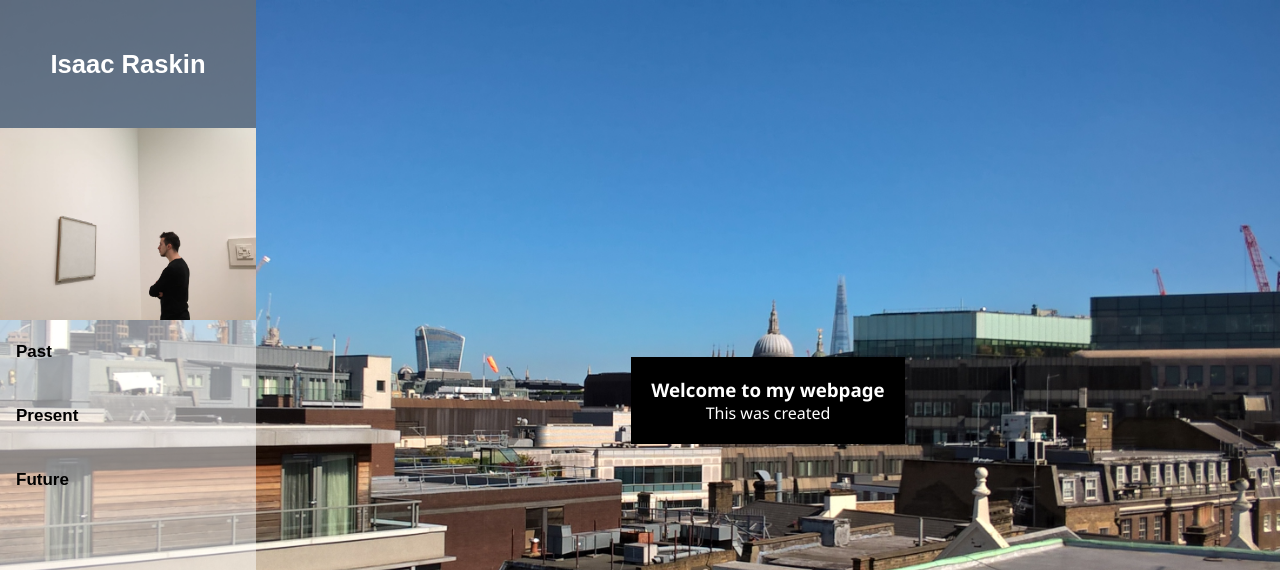
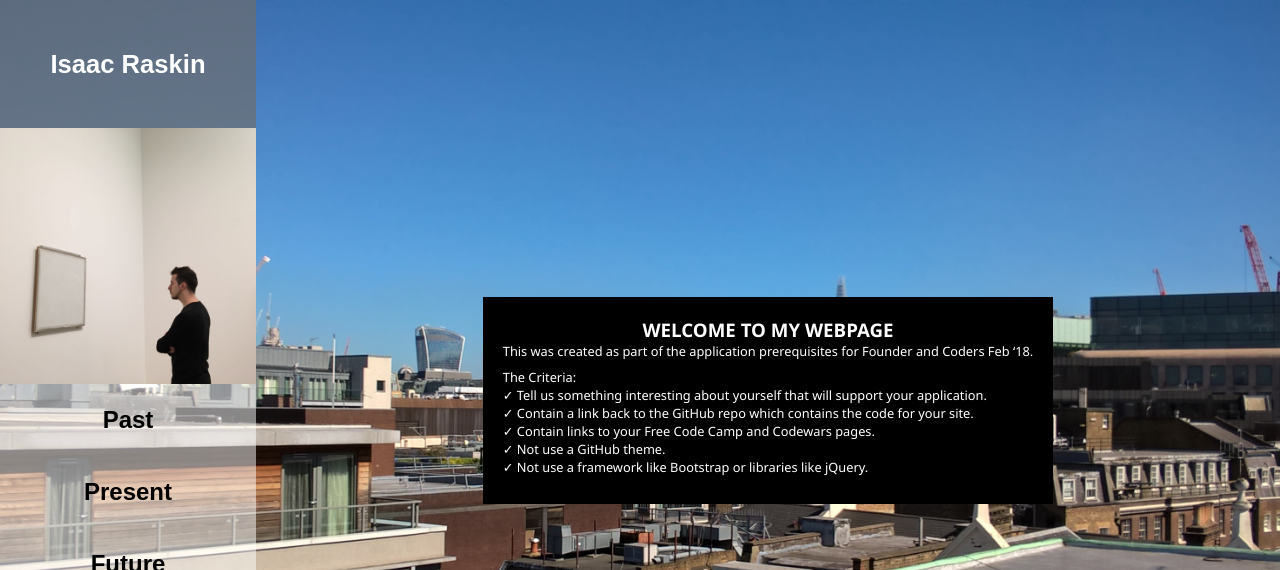
Before and after one commit to i2xzy/i2xzy.github.io, a plain HTML site: page index.html in a window 1280 px wide. Shown: the top 570 px of the page. Drawn offline with Linux system fonts and the light colour scheme.

Commit message:
Merge branch 'master' of https://github.com/i2xzy/i2xzy.github.io
minor changes

```diff
--- a/index.css
+++ b/index.css
@@ -5,6 +5,16 @@
 
 body {
   font-family: "Segoe UI", sans-serif;
+}
+
+h3 {
+  text-transform: uppercase;
+}
+
+p {
+  text-align: left;
+  font-size: 0.8rem;
+  margin-bottom: 0.5rem;
 }
 
 div.tab {
@@ -15,7 +25,6 @@ div.tab {
   display: flex;
   flex-direction: column;
   align-content: space-between;
-
 }
 
 div.tab button {
@@ -27,10 +36,10 @@ div.tab button {
   width: 100%;
   border: none;
   outline: none;
-  text-align: left;
+  text-align: center;
   cursor: pointer;
   transition: 0.3s;
-  font-size: 17px;
+  font-size: 1.5rem;
 }
 
 div.tab button:hover {
@@ -63,6 +72,7 @@ div.tab button.active, div.tab button.active:hover {
   display: flex;
   justify-content: space-around;
   margin-top: 5vw;
+  padding-bottom: 10px;
 }
 
 .link {
--- a/index.html
+++ b/index.html
@@ -9,7 +9,7 @@
 
   <div class="tab">
     <button class="tablinks" onclick="openTab(event, 'home')" id="homebutton">Isaac Raskin</button>
-    <img class=profile src="profile1.jpg">
+    <img class=profile src="profile.jpg">
     <button class="tablinks" onclick="openTab(event, 'past')">Past</button>
     <button class="tablinks" onclick="openTab(event, 'present')">Present</button>
     <button class="tablinks" onclick="openTab(event, 'future')">Future</button>
@@ -30,7 +30,13 @@
     <div class="textarea">
       <div class="text hometext">
         <h3>Welcome to my webpage</h3>
-        <p>This was created </p>
+        <p>This was created as part of the application prerequisites for Founder and Coders Feb ‘18.</p>
+        <p>The Criteria:<br>
+        &#10003; Tell us something interesting about yourself that will support your application.<br>
+        &#10003; Contain a link back to the GitHub repo which contains the code for your site.<br>
+        &#10003; Contain links to your Free Code Camp and Codewars pages.<br>
+        &#10003; Not use a GitHub theme.<br>
+        &#10003; Not use a framework like Bootstrap or libraries like jQuery.<br></p>
       </div>
     </div>
   </div>
@@ -48,7 +54,8 @@
     <div class="textarea">
       <div class="text">
         <h3>Present</h3>
-        <p>London is the capital city of England.</p>
+        <p>
+        </p>
       </div>
     </div>
   </div>
```
Also changed, not shown: profile.jpg (added), profile1.jpg (deleted).
